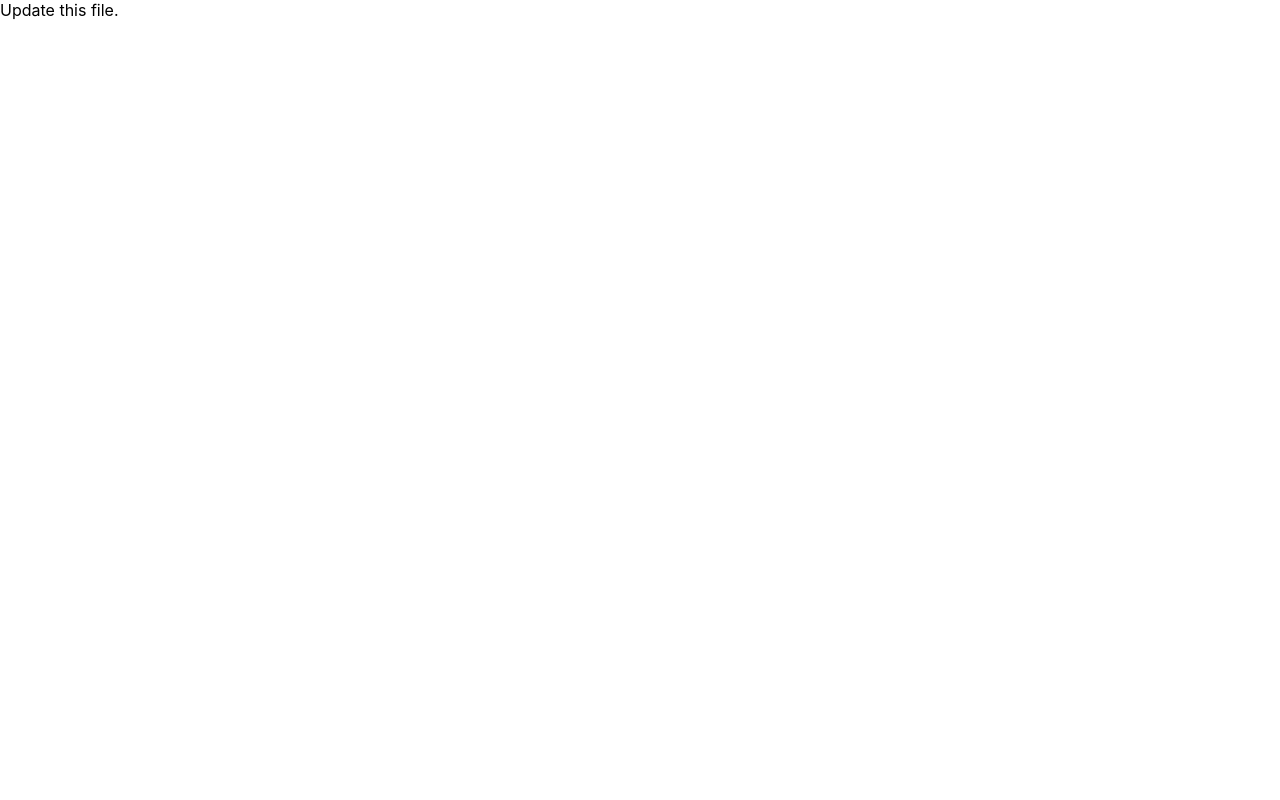
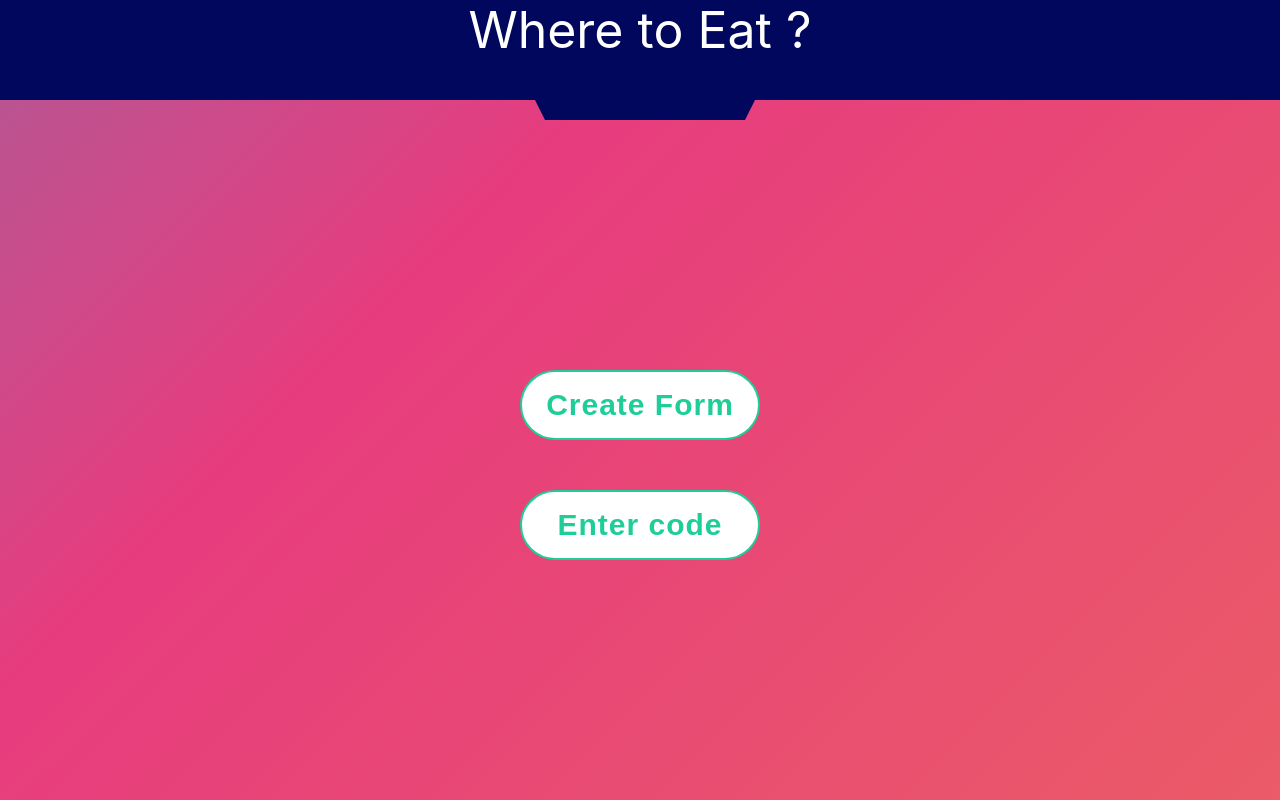
Before and after one commit to ktech99/whereToEat, a React (Create React App) app in the folder src/main/resources/: page / in a window 1280 px wide. Built offline with nearby package versions, Linux system fonts and the light colour scheme.

Commit message:
basic landing page UI with 2 buttons

```diff
--- a/src/main/resources/src/App.css
+++ b/src/main/resources/src/App.css
@@ -22,11 +22,91 @@
   color: #61dafb;
 }
 
-@keyframes App-logo-spin {
-  from {
-    transform: rotate(0deg);
-  }
-  to {
-    transform: rotate(360deg);
-  }
+
+/*NavBar start*/
+
+.navbar {
+  color: white;
+  background-color: #00075c;
+  border-color: #366769;
+  /*background-image: linear-gradient(#00abab, #0075cd);*/
+  position: relative;
+  height: 100px;
 }
+.navbar .seal {
+  border-top: 30px solid #00075c;
+  border-left: 15px solid transparent;
+  border-right: 15px solid transparent;
+  height: 0;
+  width: 200px;
+  position: relative;
+  z-index: -1;
+  left: 50%;
+  bottom: -20px;
+  margin-left: -110px;
+  top: 30px;
+}
+
+.logo{
+  text-align: center;
+  font-size: 50px;
+}
+
+/*Navbar end*/
+
+/*Button start*/
+.button-submit {
+  outline: none;
+  height: 70px;
+  text-align: center;
+  width: 240px;
+  border-radius: 40px;
+  background: #fff;
+  border: 2px solid #1ECD97;
+  color: #1ECD97;
+  letter-spacing: 1px;
+  font-size: 30px;
+  font-weight: bold;
+  cursor: pointer;
+  transition: all 0.25s ease;
+  margin-left: auto;
+  margin-right: auto;
+  margin-top: 50px;
+  variant :outlined;
+}
+.button-submit:hover {
+  color: white;
+  background: #1ECD97;
+}
+.button-submit:active {
+  letter-spacing: 2px;
+}
+
+.onclic {
+  width: 40px;
+  border-color: #bbbbbb;
+  border-width: 3px;
+  font-size: 0;
+  border-left-color: #1ECD97;
+  -webkit-animation: rotating 2s 0.25s linear infinite;
+  animation: rotating 2s 0.25s linear infinite;
+}
+.onclic:after {
+  content: "";
+}
+.onclic:hover {
+  color: #1ECD97;
+  background: white;
+}
+
+.validate {
+  font-size: 13px;
+  color: white;
+  background: #1ECD97;
+}
+/*Button end*/
+
+.buttons{
+  padding-top: 230px;
+  text-align: center;
+}
--- a/src/main/resources/src/App.js
+++ b/src/main/resources/src/App.js
@@ -1,14 +1,23 @@
-import React, { Component } from 'react';
+import React, {Component} from 'react';
 import './App.css';
 
 class App extends Component {
-  render() {
-    return (
-      <div>
-        Update this file.
-      </div>
-    );
-  }
+    render() {
+        return (
+            <div className={"blackBack"}>
+                <div className='navbar'>
+                    <div className='logo'>Where to Eat ?</div>
+                    <div className='seal'/>
+                    <div className={"buttons"}>
+                        <button className={"button-submit"}>Create Form</button>
+                        <br/>
+                        <button className={"button-submit"}>Enter code</button>
+
+                    </div>
+                </div>
+            </div>
+        );
+    }
 }
 
 export default App;
--- a/src/main/resources/src/index.css
+++ b/src/main/resources/src/index.css
@@ -6,6 +6,49 @@ body {
     sans-serif;
     -webkit-font-smoothing: antialiased;
     -moz-osx-font-smoothing: grayscale;
+    height: 90vh;
+    color: #fff;
+    background: linear-gradient(-45deg, #EE7752, #E73C7E, #23A6D5, #23D5AB);
+    background-size: 400% 400%;
+    -webkit-animation: Gradient 15s ease infinite;
+    -moz-animation: Gradient 15s ease infinite;
+    animation: Gradient 15s ease infinite;
+}
+
+@-webkit-keyframes Gradient {
+    0% {
+        background-position: 0% 50%
+    }
+    50% {
+        background-position: 100% 50%
+    }
+    100% {
+        background-position: 0% 50%
+    }
+}
+
+@-moz-keyframes Gradient {
+    0% {
+        background-position: 0% 50%
+    }
+    50% {
+        background-position: 100% 50%
+    }
+    100% {
+        background-position: 0% 50%
+    }
+}
+
+@keyframes Gradient {
+    0% {
+        background-position: 0% 50%
+    }
+    50% {
+        background-position: 100% 50%
+    }
+    100% {
+        background-position: 0% 50%
+    }
 }
 
 code {
```
Also changed, not shown: 1 other file (tests, documents, lock files or other folders). Lines whose indentation alone changed are shown as unchanged.
